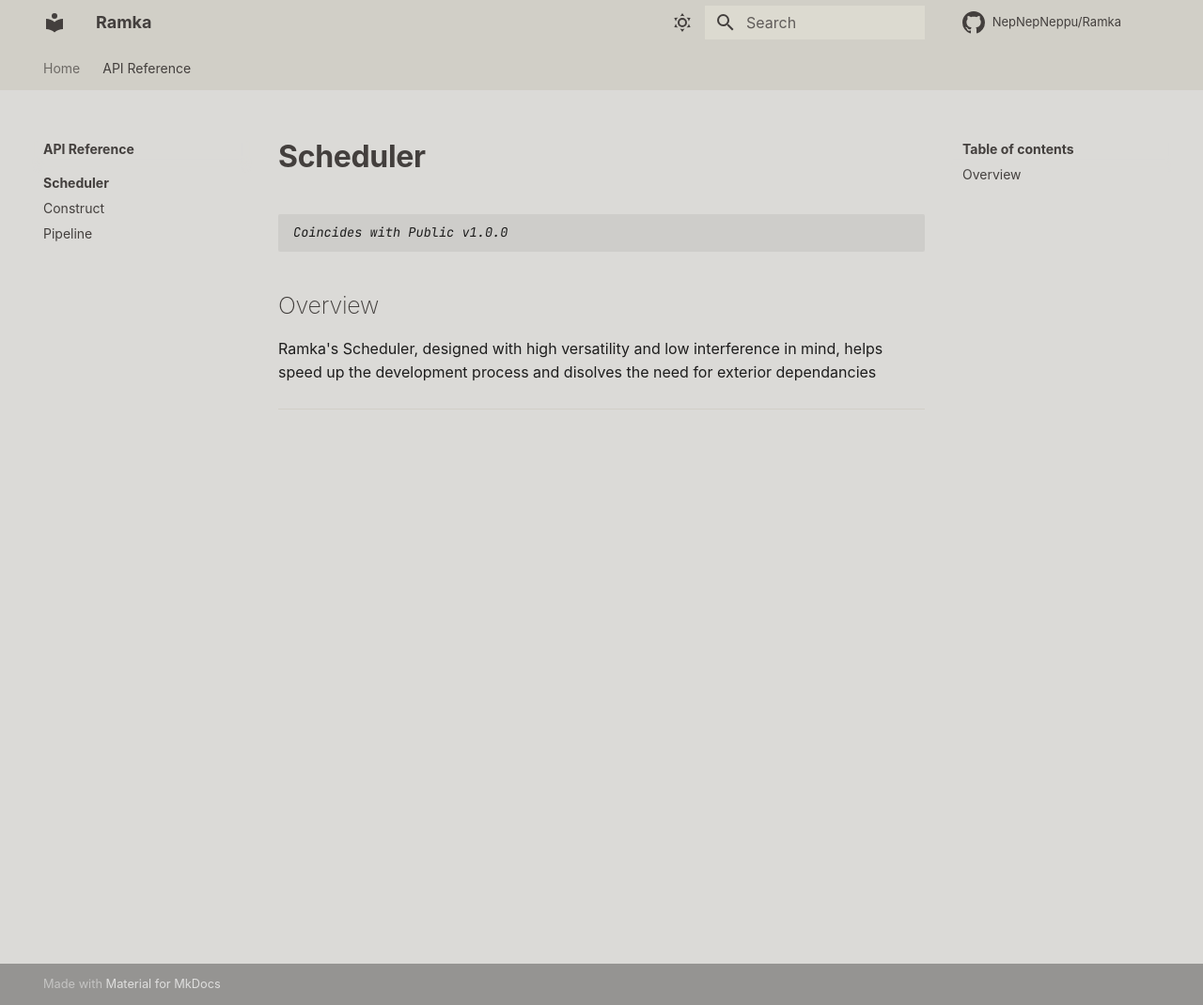
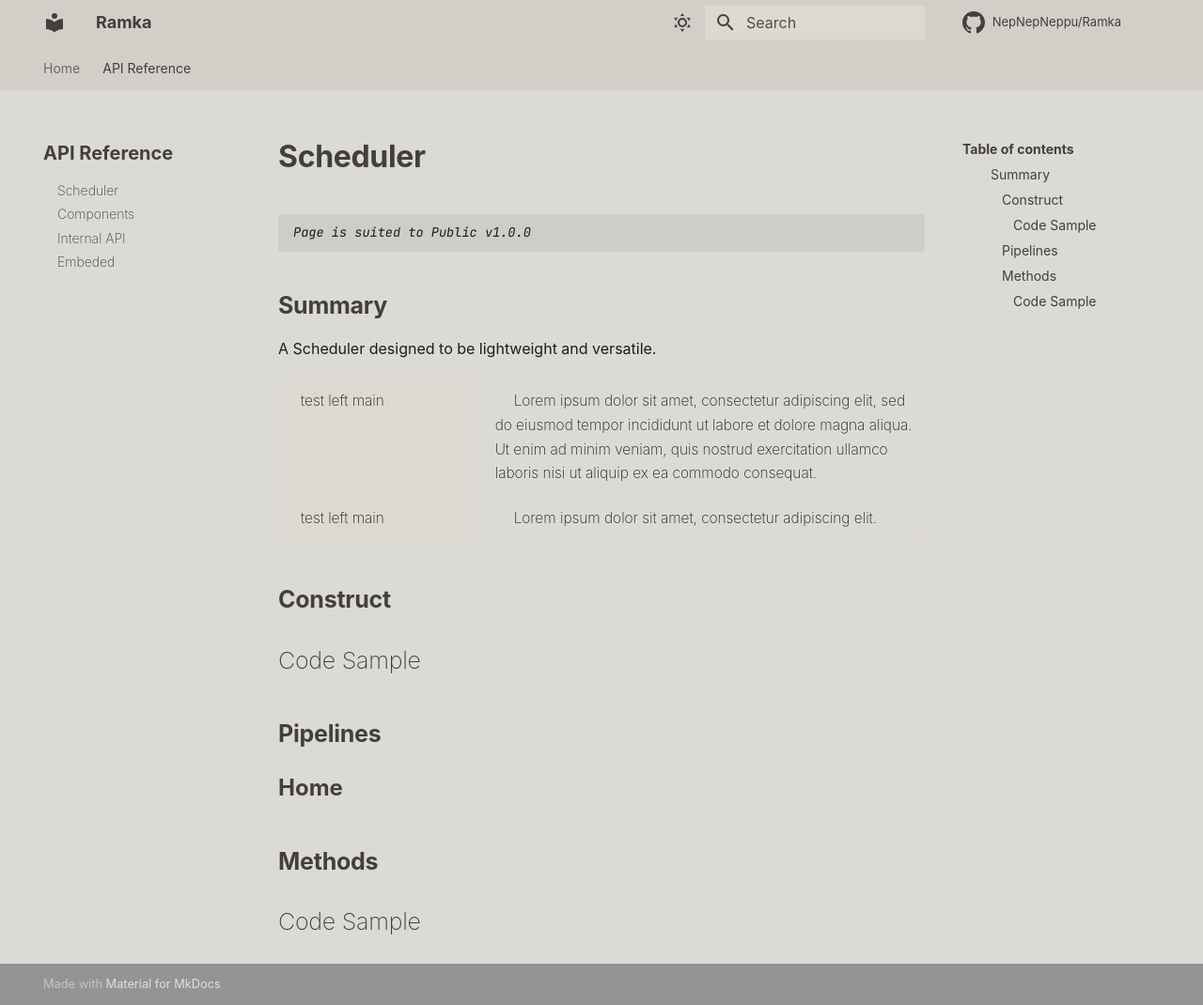
Before and after one commit to NepNepNeppu/ramka-documentation, an MkDocs documentation site: the page built from docs/pages/Scheduler/index.md, in a window 1280 px wide and 1070 px high. Shown: the whole window at 94% size. Built offline with MkDocs 1.6.1 and Material for MkDocs 9.7.7, drawn with Linux system fonts in a browser that asks for light colours; some web fonts are replaced; comment, search, counter and statistics services are not loaded.

Commit message:
table implementation, added embeded documentation, revised organization

```diff
--- a/docs/overrides/404.html
+++ b/docs/overrides/404.html
@@ -7,7 +7,7 @@
     404 Unable to locate page directory
 	</h1>
 	<p>
-		<a href="/Ramka/pages/Home/">Return to the Home</a>
+		<a href="/ramka-documentation/pages/Home/">Return to the Home</a>
 	</p>
   </div>
 {% endblock %}
--- a/docs/pages/Scheduler/index.md
+++ b/docs/pages/Scheduler/index.md
@@ -1,9 +1,45 @@
 # Scheduler
 
-    Coincides with Public v1.0.0
+    Page is suited to Public v1.0.0
 
-## Overview
+## Summary
 
-Ramka's Scheduler, designed with high versatility and low interference in mind, helps speed up the development process and disolves the need for exterior dependancies
+A Scheduler designed to be lightweight and versatile.
+<div id="outline">
+    <div id="inline-div">
+        <div id="row">
+            <div id="table-div-start">
+                <div id="align"></div>
+                <text id="table-text">test left main</text>
+            </div>
+            <div id="align"></div>
+            <div id="table-div-end">
+                <text id="table-text">Lorem ipsum dolor sit amet, consectetur adipiscing elit, sed do eiusmod tempor incididunt ut labore et dolore magna aliqua. Ut enim ad minim veniam, quis nostrud exercitation ullamco laboris nisi ut aliquip ex ea commodo consequat.</text>
+            </div>
+        </div>
+    </div>
+    <div id="inline-div">
+        <div id="row">
+            <div id="table-div-start">
+                <div id="align"></div>
+                <text id="table-text">test left main</text>
+            </div>
+            <div id="align"></div>
+            <div id="table-div-end">
+                <text id="table-text">Lorem ipsum dolor sit amet, consectetur adipiscing elit.</text>
+            </div>
+        </div>
+    </div>
+</div>
 
----
+###Construct
+
+####Code Sample
+
+###Pipelines
+
+<span id="span-inline-ignore-contents">Home</span>
+
+###Methods
+
+####Code Sample
--- a/docs/stylesheets/extra.css
+++ b/docs/stylesheets/extra.css
@@ -15,10 +15,9 @@
     --white-2: hsl(0, 0%, 82%);
     --white-3: hsl(0, 0%, 86%);
 
-    --dark-mode-grey-1: hsl(240, 5%, 10%);
-    --dark-mode-grey-2: hsl(240, 3%, 13%);
-    --dark-mode-grey-3: hsl(240, 3%, 15%);
-    --dark-mode-grey-4: hsl(240, 5%, 35%);
+    --dark-mode-grey-1: hsl(228, 7%, 10%);
+    --dark-mode-grey-2: hsl(228, 5%, 13.4%);
+    --dark-mode-grey-3: hsl(228, 6%, 14.5%);
 
     --style-1: hsl(228, 63%, 51%);
     --style-2: hsl(202, 63%, 51%);
@@ -46,6 +45,7 @@
 
 .md-header__topic[data-md-component=header-topic] > .md-ellipsis {
     font-style: italic;
+    text-indent: 1px;
 }
 
 .md-typeset h1 {
@@ -55,12 +55,99 @@
 
 .md-typeset h2 {
     color: var(--md-primary-bg-color);
-    font-weight: 200
-    ;
+    font-weight: bold;
+}
+
+.md-typeset h3 {
+    color: var(--md-primary-bg-color);
+    font-weight: bold;
+    font-size: 25px;
+    /* display:block;
+    text-indent: 15px; */
+}
+
+#span-inline-ignore-contents {
+    color: var(--md-primary-bg-color);
+    font-weight: bold;
+    font-size: 24px;
+}
+
+#table-div-start {
+    width: 30%;
+    height: 100%;
+    align-items: center;
+    background-color: var(--md-code-bg-color1);
+    position: absolute;
+}
+
+#align {
+    height: 10px;
+    width: 35%;
+}
+
+#row {
+    overflow: hidden;
+    position: relative;
+    height: 100%;
+    display: flex; /* Use flexbox */
+    align-items: center; /* Vertically center */
+}
+
+#outline {
+    border: 4px solid var(--md-code-bg-color1);
+    border-radius: 5px;
+}
+
+#table-text {
+    color: var(--md-shadow-z2);
+    font-size: 15.4px;
+    font-weight: 200;
+    margin: 20px;
+}
+
+#inline-div {
+    width: 100%;
+    border-bottom: 2px solid var(--md-default-bg-color);
+}
+
+#inline-div:hover {
+    background-color: var(--md-code-bg-color1);
+}
+
+#table-div-end {
+    width: 70%;
+    margin-bottom: 10px;
+    margin-top: 10px;
+}
+
+.md-typeset h4 {
+    color: var(--md-primary-bg-color);
+    font-size: 25px;
+    font-weight: 200;
 }
 
 .md-nav__item { /* table of contents low class items */
     color: var(--md-primary-bg-color);
+}
+
+.md-nav__container>.md-nav__link {
+    display:block;
+    text-indent: 15px;
+}
+
+.md-nav__list {
+    display:block;
+    text-indent: 30px;
+}
+
+.md-nav--lifted>.md-nav__list>.md-nav__item--active>.md-nav__link {
+    font-size: 20px;
+    display:inline-block;
+    text-indent: -30px;
+}
+
+.md-nav__source {
+    background-color: var(--md-default-bg-color)
 }
 
 [data-md-toggle=search]:checked~.md-header .md-search__input:valid~.md-search__options>.md-icon { /* search bar clear search */
@@ -134,6 +221,11 @@ input[type=text]:hover:not(.focus-visible) {
 
 .md-nav__container>.md-nav__link:first-child {
     color: var(--md-primary-bg-color);
+    font-weight: 200;
+}
+
+.md-nav__item--section>.md-nav>.md-nav__list>.md-nav__item {
+    height: 8px;
 }
 
 .md-nav__link .md-ellipsis {
@@ -162,6 +254,7 @@ p {
     /* PAGE */
     --md-default-bg-color:                  var(--light-grey-3); /* background */
     --md-code-bg-color:                     var(--light-grey-2v); /* code block */
+    --md-code-bg-color1:                    var(--light-grey-2vv); /* code block */
 
     /* BACK TO TOP */
     --md-accent-fg-color:                   var(--light-grey-1); /* background */
@@ -197,6 +290,7 @@ p {
     /* PAGE */
     --md-default-bg-color:                  var(--dark-mode-grey-1); /* background */
     --md-code-bg-color:                     var(--dark-mode-grey-2); /* code block */
+    --md-code-bg-color1:                     var(--dark-mode-grey-2); /* code block */
 
     /* BACK TO TOP */
     --md-accent-fg-color:                   var(--dark-mode-grey-2); /* background */
--- a/mkdocs.yml
+++ b/mkdocs.yml
@@ -1,5 +1,5 @@
 site_name: Ramka
-site_url: https://nepnepneppu.github.io/ramka-documentation/
+site_url: https://nepnepneppu.github.io/ramka-documentation
 repo_name: NepNepNeppu/Ramka
 repo_url: https://github.com/NepNepNeppu/Ramka-Framework
 
@@ -33,12 +33,18 @@ theme:
     repo: octicons/mark-github-16
 
 nav:
+  # - pages/Home.md
   - Home: pages/Home.md
   - API Reference:
     - Scheduler:
       - pages/Scheduler/index.md
-      - Construct: pages/Scheduler/construct.md
-      - Pipeline: pages/Scheduler/pipeline.md
+    - Components:
+      - pages/Components/index.md
+    - Internal API:
+      - pages/Services-Classes/index.md
+    - Embeded:
+      - pages/Embeded/index.md
+
 
 extra_css:
   - stylesheets/extra.css
```
Also changed, not shown: docs/pages/Components/index.md (added, +3 -0 lines), docs/pages/Embeded/index.md (added, +17 -0 lines), docs/pages/Home.md (+4 -0 lines), docs/pages/Scheduler/construct.md (deleted, +0 -19 lines), docs/pages/Services-Classes/index.md (added, +3 -0 lines), docs/pages/Tools/index.md (deleted, +0 -5 lines), docs/pages/Scheduler/pipeline.md (deleted), 1 other file.
